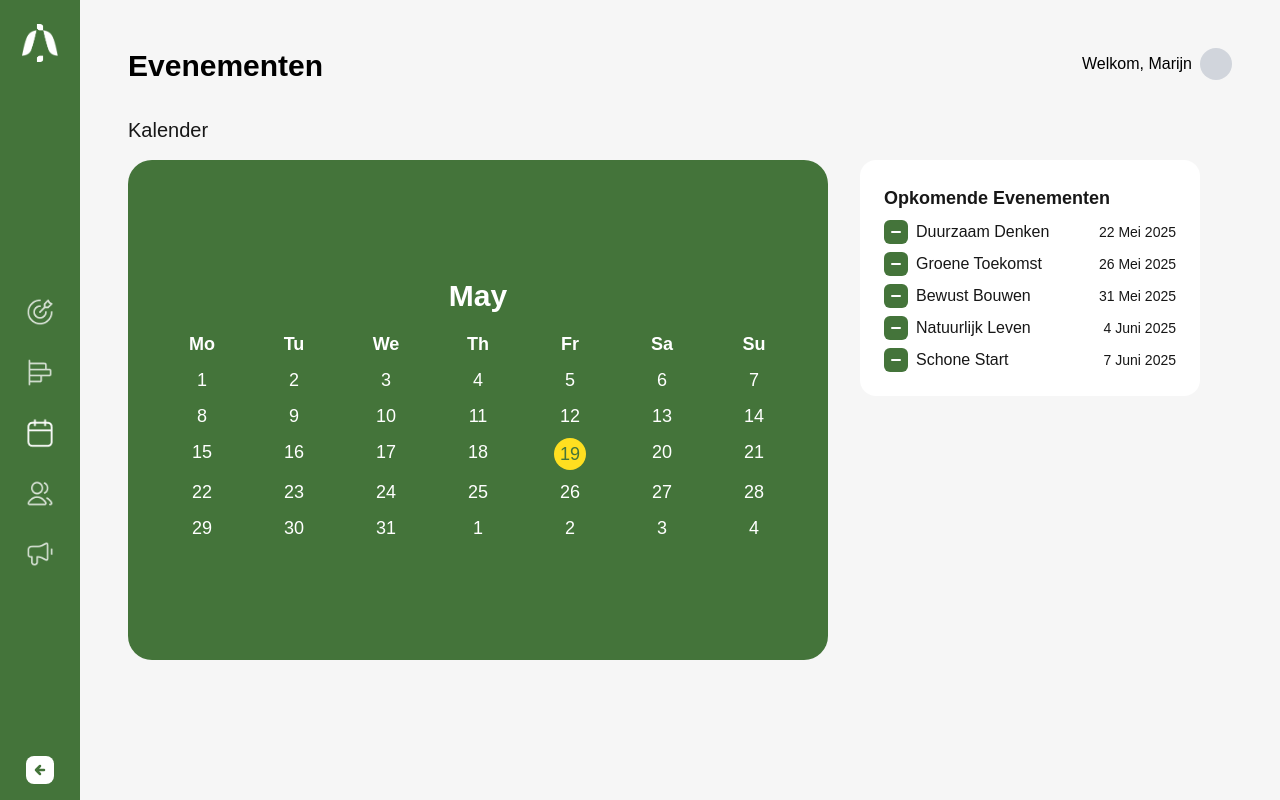
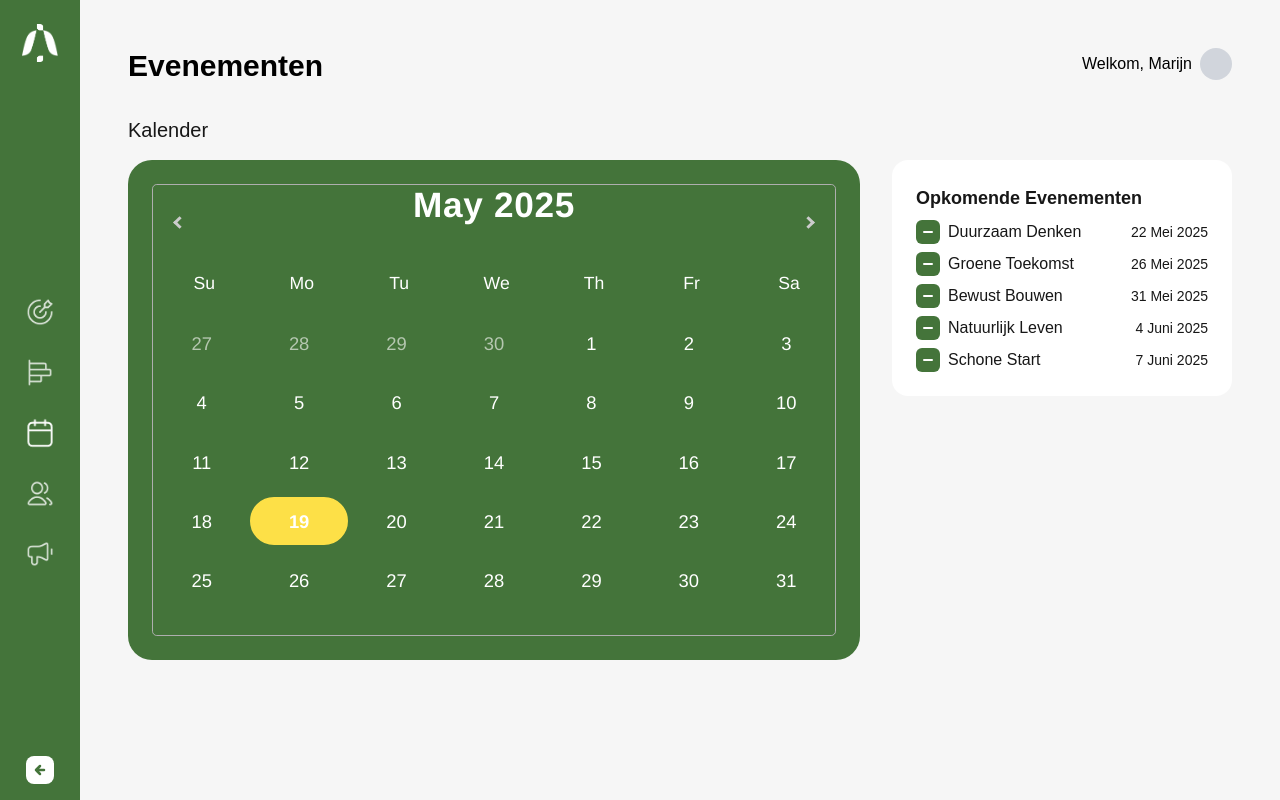
Before and after one commit to Marijn-Snoeren/dashboard-green-ai, a Next.js app: page /evenementen in a window 1280 px wide. Built offline with nearby package versions, Linux system fonts and the light colour scheme.

Commit message:
kalender + homepage

```diff
--- a/src/app/evenementen/page.tsx
+++ b/src/app/evenementen/page.tsx
@@ -1,6 +1,12 @@
-import React from "react";
+"use client";
+
+import React, { useState } from "react";
+import DatePicker from "react-datepicker";
+import "react-datepicker/dist/react-datepicker.css";
 
 export default function EvenementenPage() {
+  const [selectedDate, setSelectedDate] = useState(new Date());
+
   return (
     <div className="flex min-h-screen bg-[#F6F6F6] min-w-[1200px]">
       <main className="flex-1 p-12">
@@ -11,34 +17,51 @@ export default function EvenementenPage() {
             <span className="w-8 h-8 rounded-full bg-gray-300 inline-block" />
           </div>
         </div>
+
         <h2 className="text-xl font-medium mb-4">Kalender</h2>
+
         <div className="flex gap-8">
           {/* Kalender */}
-          <div className="bg-[#44743A] rounded-3xl p-8 flex-1 flex flex-col items-center justify-center min-h-[500px] max-w-[700px]">
-            <span className="text-white text-3xl font-bold mb-4">May</span>
-            <div className="grid grid-cols-7 gap-2 w-full text-center text-white text-lg">
-              {/* Days of week */}
-              {["Mo","Tu","We","Th","Fr","Sa","Su"].map((d,i)=>(<span key={i} className="font-bold">{d}</span>))}
-              {/* Days (dummy data) */}
-              {Array.from({length: 35}, (_,i)=>(
-                <span key={i} className={i===18?"bg-yellow-300 text-[#44743A] rounded-full w-8 h-8 flex items-center justify-center mx-auto":""}>{i%31+1}</span>
-              ))}
+          <div className="bg-[#44743A] rounded-3xl flex-1 flex items-center justify-center min-h-[500px] p-6">
+            <div className="w-full h-full flex items-center justify-center">
+              <DatePicker
+                selected={selectedDate}
+                onChange={(date) => setSelectedDate(date!)}
+                inline
+                calendarClassName="custom-calendar"
+              />
             </div>
           </div>
+
           {/* Opkomende Evenementen */}
           <div className="flex flex-col gap-4 w-[340px]">
             <div className="bg-white rounded-2xl p-6">
-              <h3 className="text-lg font-semibold mb-2">Opkomende Evenementen</h3>
+              <h3 className="text-lg font-semibold mb-2">
+                Opkomende Evenementen
+              </h3>
               <ul className="flex flex-col gap-2">
                 {[
-                  {name: 'Duurzaam Denken', date: '22 Mei 2025'},
-                  {name: 'Groene Toekomst', date: '26 Mei 2025'},
-                  {name: 'Bewust Bouwen', date: '31 Mei 2025'},
-                  {name: 'Natuurlijk Leven', date: '4 Juni 2025'},
-                  {name: 'Schone Start', date: '7 Juni 2025'},
+                  { name: "Duurzaam Denken", date: "22 Mei 2025" },
+                  { name: "Groene Toekomst", date: "26 Mei 2025" },
+                  { name: "Bewust Bouwen", date: "31 Mei 2025" },
+                  { name: "Natuurlijk Leven", date: "4 Juni 2025" },
+                  { name: "Schone Start", date: "7 Juni 2025" },
                 ].map((ev, i) => (
                   <li key={i} className="flex items-center gap-2">
-                    <svg width="24" height="24" fill="none" viewBox="0 0 24 24"><rect width="24" height="24" rx="6" fill="#44743A"/><path d="M8 12h8" stroke="#fff" strokeWidth="2" strokeLinecap="round"/></svg>
+                    <svg
+                      width="24"
+                      height="24"
+                      fill="none"
+                      viewBox="0 0 24 24"
+                    >
+                      <rect width="24" height="24" rx="6" fill="#44743A" />
+                      <path
+                        d="M8 12h8"
+                        stroke="#fff"
+                        strokeWidth="2"
+                        strokeLinecap="round"
+                      />
+                    </svg>
                     <span>{ev.name}</span>
                     <span className="ml-auto text-sm">{ev.date}</span>
                   </li>
--- a/src/app/globals.css
+++ b/src/app/globals.css
@@ -1,26 +1,127 @@
 @import "tailwindcss";
 
-:root {
-  --background: #ffffff;
-  --foreground: #171717;
+body {
+  background: #ffffff;
+  color: #171717;
+  font-family: Arial, Helvetica, sans-serif;
 }
 
-@theme inline {
-  --color-background: var(--background);
-  --color-foreground: var(--foreground);
-  --font-sans: var(--font-geist-sans);
-  --font-mono: var(--font-geist-mono);
+.custom-calendar {
+  background-color: transparent !important;
+  width: 100% !important;
+  height: 100% !important;
+  display: flex;
+  flex-direction: column;
+  justify-content: space-between;
+  font-family: inherit;
+  border-radius: 2rem;
+  padding: 0;
 }
 
-@media (prefers-color-scheme: dark) {
-  :root {
-    --background: black;
-    --foreground: black;
-  }
+.custom-calendar .react-datepicker,
+.custom-calendar .react-datepicker__month-container {
+  background-color: transparent;
+  width: 100%;
+  height: 100%;
+  border: none !important;
+  box-shadow: none !important;
 }
 
-body {
-  background: var(--background);
-  color: var(--foreground);
-  font-family: Arial, Helvetica, sans-serif;
+.custom-calendar .react-datepicker__header {
+  background-color: transparent;
+  border: none;
+  padding-top: 0;
+  padding-bottom: 0.5rem;
 }
+
+.custom-calendar .react-datepicker__current-month {
+  display: block;
+  text-align: center;
+  font-size: 2.2rem;
+  color: #fff;
+  font-weight: bold;
+  margin-bottom: 1.5rem;
+  letter-spacing: 0.02em;
+}
+
+.custom-calendar .react-datepicker__navigation {
+  top: 1.2rem;
+}
+
+.custom-calendar .react-datepicker__navigation--previous,
+.custom-calendar .react-datepicker__navigation--next {
+  background: transparent;
+  border: none;
+  outline: none;
+  box-shadow: none;
+  color: #fff;
+  width: 2.5rem;
+  height: 2.5rem;
+  border-radius: 9999px;
+  font-size: 2rem;
+  display: flex;
+  align-items: center;
+  justify-content: center;
+  transition: background 0.2s;
+}
+
+.custom-calendar .react-datepicker__navigation--previous:hover,
+.custom-calendar .react-datepicker__navigation--next:hover {
+  background: #3a5d2a;
+}
+
+.custom-calendar .react-datepicker__day-names,
+.custom-calendar .react-datepicker__week {
+  display: grid;
+  grid-template-columns: repeat(7, 1fr);
+  margin-bottom: 0.5rem;
+}
+
+.custom-calendar .react-datepicker__day-name {
+  color: #fff !important;
+  font-size: 1.1rem;
+  font-weight: 500;
+  text-align: center;
+  width: 100%;
+  height: 3rem;
+  display: flex;
+  align-items: center;
+  justify-content: center;
+  padding: 0.5rem 0;
+}
+
+.custom-calendar .react-datepicker__month {
+  margin: 0;
+}
+
+.custom-calendar .react-datepicker__day {
+  color: #fff !important;
+  background: transparent !important;
+  border-radius: 9999px;
+  height: 3rem;
+  width: 100%;
+  display: flex;
+  align-items: center;
+  justify-content: center;
+  font-size: 1.15rem;
+  margin: 0.1rem 0;
+  border: none;
+  transition: background 0.2s, color 0.2s;
+  padding: 0.5rem 0;
+}
+
+.custom-calendar .react-datepicker__day--selected,
+.custom-calendar .react-datepicker__day--keyboard-selected {
+  background-color: #fde047 !important;
+  color: #44743A !important;
+  font-weight: bold;
+}
+
+.custom-calendar .react-datepicker__day--today {
+  border: 2px solid #fde047;
+  color: #fff !important;
+}
+
+.custom-calendar .react-datepicker__day--outside-month {
+  color: #b5c7b0 !important;
+}
--- a/src/app/page.tsx
+++ b/src/app/page.tsx
@@ -1,4 +1,5 @@
 import React from "react";
+import Image from "next/image";
 
 export default function Home() {
   return (
@@ -86,7 +87,7 @@ export default function Home() {
               ].map((item, i) => (
                 <li key={i} className="flex items-center gap-3">
                   <span className="bg-[#44743A] rounded-lg p-2">
-                    <svg width="20" height="20" fill="none" viewBox="0 0 24 24"><rect width="20" height="20" rx="6" fill="#fff"/><path d="M6 12l4-4 4 4" stroke="#44743A" strokeWidth="2" strokeLinecap="round"/></svg>
+                    <Image src="/Wijk.png" alt="Wijk icoon" width={20} height={20} />
                   </span>
                   <span className="flex-1">{item.name}</span>
                   {item.up ? (
```
Also changed, not shown: package.json (+8 -6 lines), public/Wijk.png (added), 1 other file (tests, documents, lock files or other folders).
